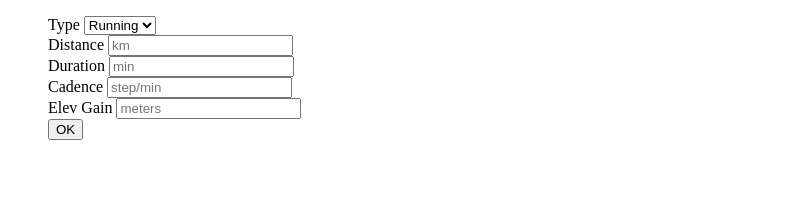
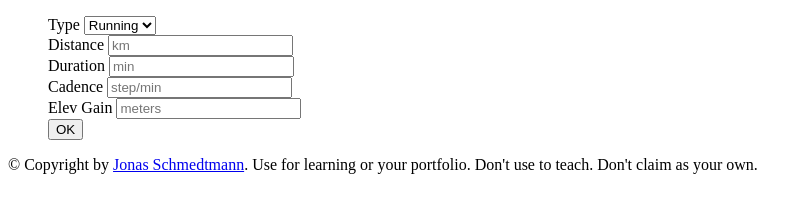
Before and after one commit to Sumedh-mhaske/Mapty, a plain HTML site: page index.html in a window 1280 px wide. Shown: the whole page, without its empty margins (0-812 px from the left). Drawn offline with Linux system fonts and the light colour scheme.

Commit message:
Update index.html

```diff
--- a/index.html
+++ b/index.html
@@ -96,5 +96,19 @@
           </li> -->
       </ul>
     </div>
+
+    <p class="copyright">
+      &copy; Copyright by
+      <a
+        class="twitter-link"
+        target="_blank"
+        href="https://twitter.com/jonasschmedtman"
+        >Jonas Schmedtmann</a
+      >. Use for learning or your portfolio. Don't use to teach. Don't claim
+      as your own.
+    </p>
+  </div>
+
+  <div id="map"></div>
   </body>
 </html>
```
